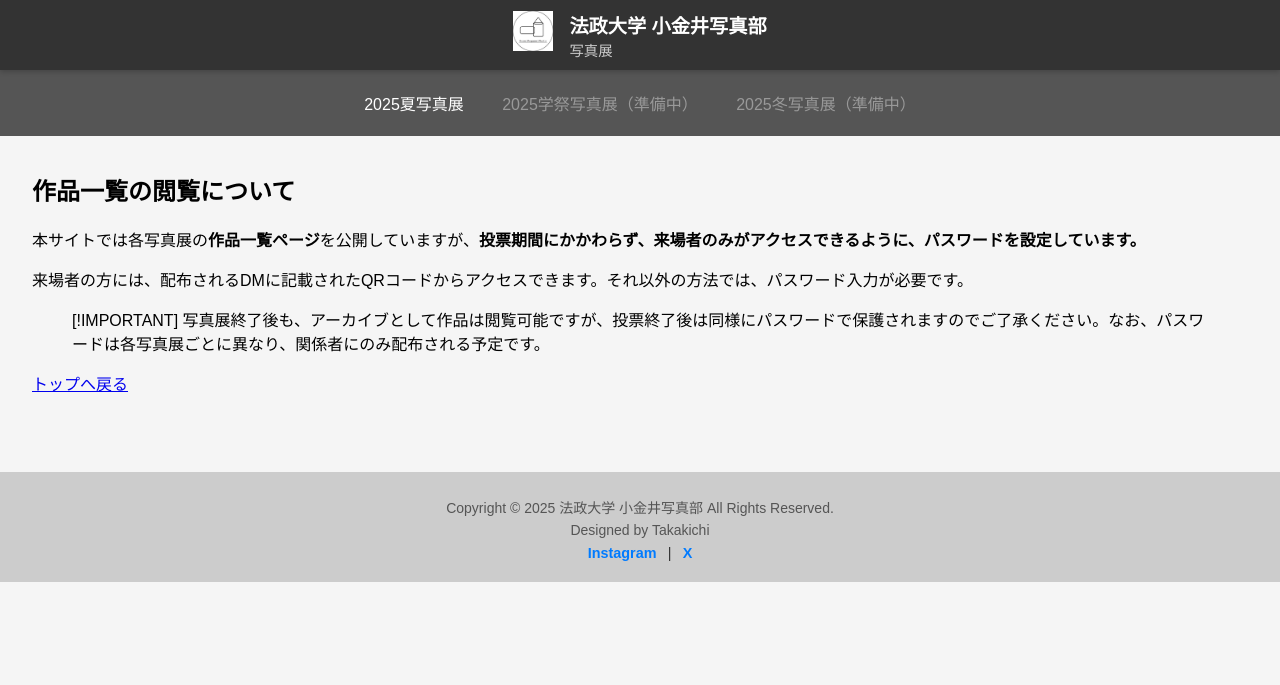
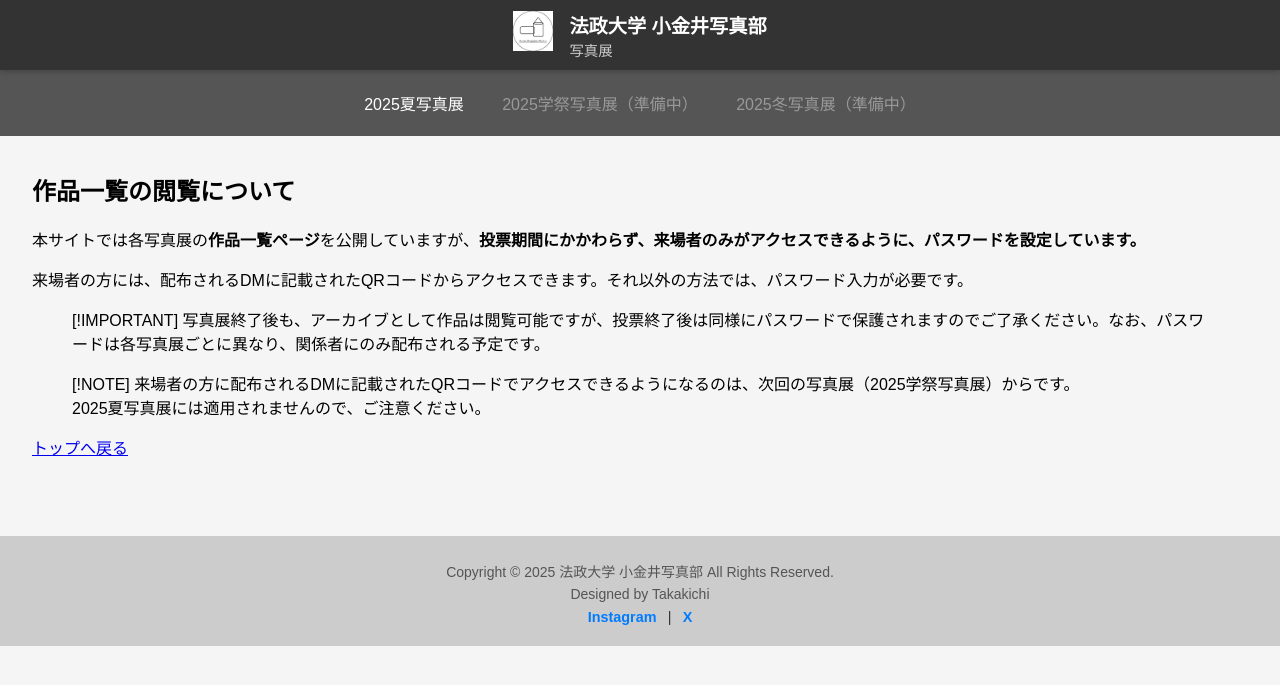
Before and after one commit to fujiyoshi-takayuki/photo-exhibition-site, a Jekyll site: the page built from _posts/2025-09-27-notice-password.md, in a window 1280 px wide. Shown: the top 685 px of the page. Built offline with Jekyll 4.4.1, drawn with Linux system fonts in a browser that asks for light colours; our own code applies the rules of GitHub Pages for plain Markdown files.

Commit message:
add information for password

```diff
--- a/_posts/2025-09-27-notice-password.md
+++ b/_posts/2025-09-27-notice-password.md
@@ -12,4 +12,8 @@ date: 2025-09-27
 > [!IMPORTANT]
 > 写真展終了後も、アーカイブとして作品は閲覧可能ですが、投票終了後は同様にパスワードで保護されますのでご了承ください。なお、パスワードは各写真展ごとに異なり、関係者にのみ配布される予定です。
 
+> [!NOTE]
+> 来場者の方に配布されるDMに記載されたQRコードでアクセスできるようになるのは、次回の写真展（2025学祭写真展）からです。
+> 2025夏写真展には適用されませんので、ご注意ください。
+
 [トップへ戻る]({{ "/" | relative_url }})
```
